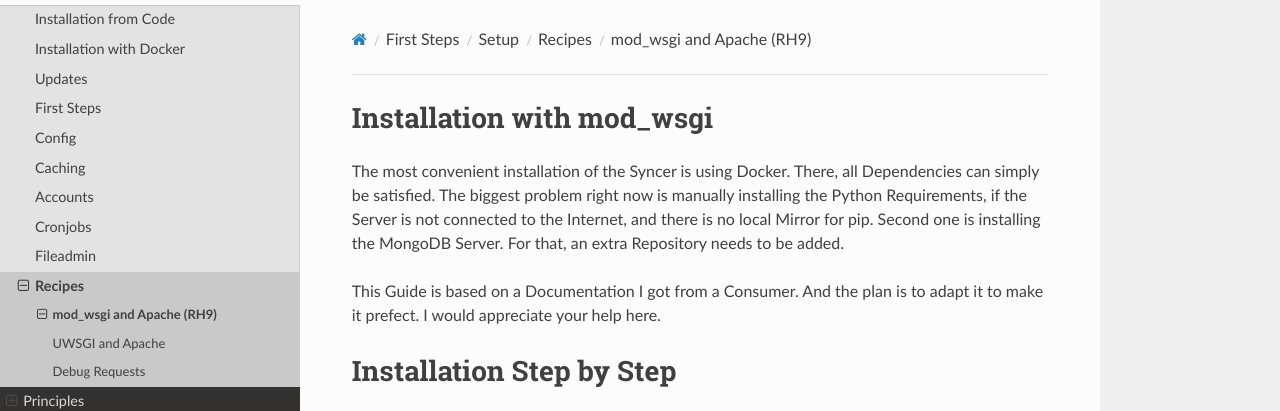
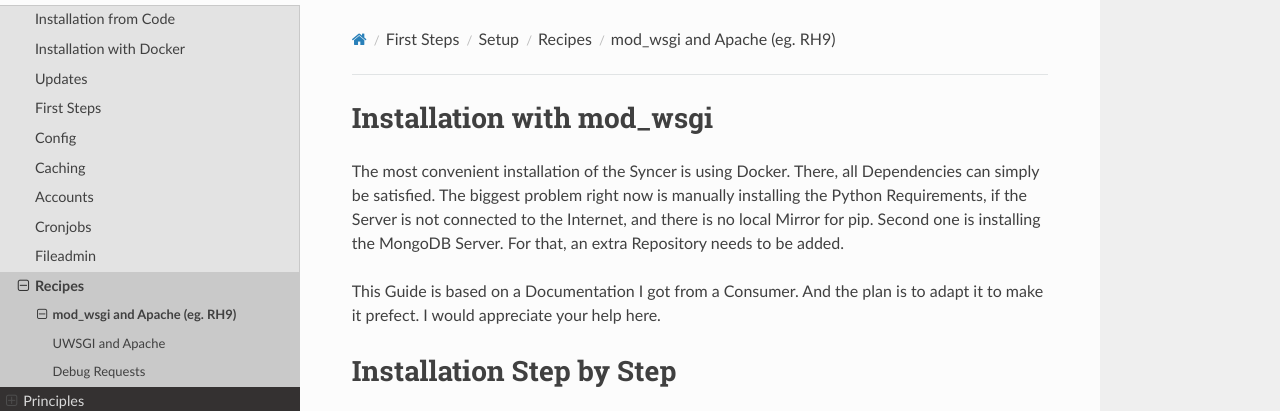
Before and after one commit to kuhn-ruess/cmdbsyncer-docs, an MkDocs documentation site: the page built from docs/basics/install_wsgi.md, in a window 1280 px wide and 900 px high. Shown: the top 411 px of the window. Built offline with MkDocs 1.6.1, drawn with Linux system fonts in a browser that asks for light colours; nearby versions of some CDN libraries.

Commit message:
Updated link

```diff
--- a/mkdocs.yml
+++ b/mkdocs.yml
@@ -15,7 +15,7 @@
         - Cronjobs: basics/cron.md
         - Fileadmin: basics/fileadmin.md
         - Recipes:
-            - mod_wsgi and Apache (RH9): basics/install_rh9.md
+            - mod_wsgi and Apache (eg. RH9): basics/install_wsgi.md
             - UWSGI and Apache: basics/uwsgi_apache.md
             - Debug Requests: basics/debug.md
       - Principles:
```
Also changed, not shown: docs/basics/setup_code.md (+1 -1 lines), docs/basics/uwsgi_apache.md (+2 -2 lines), docs/basics/install_wsgi.md (renamed from docs/basics/install_rh9.md).
